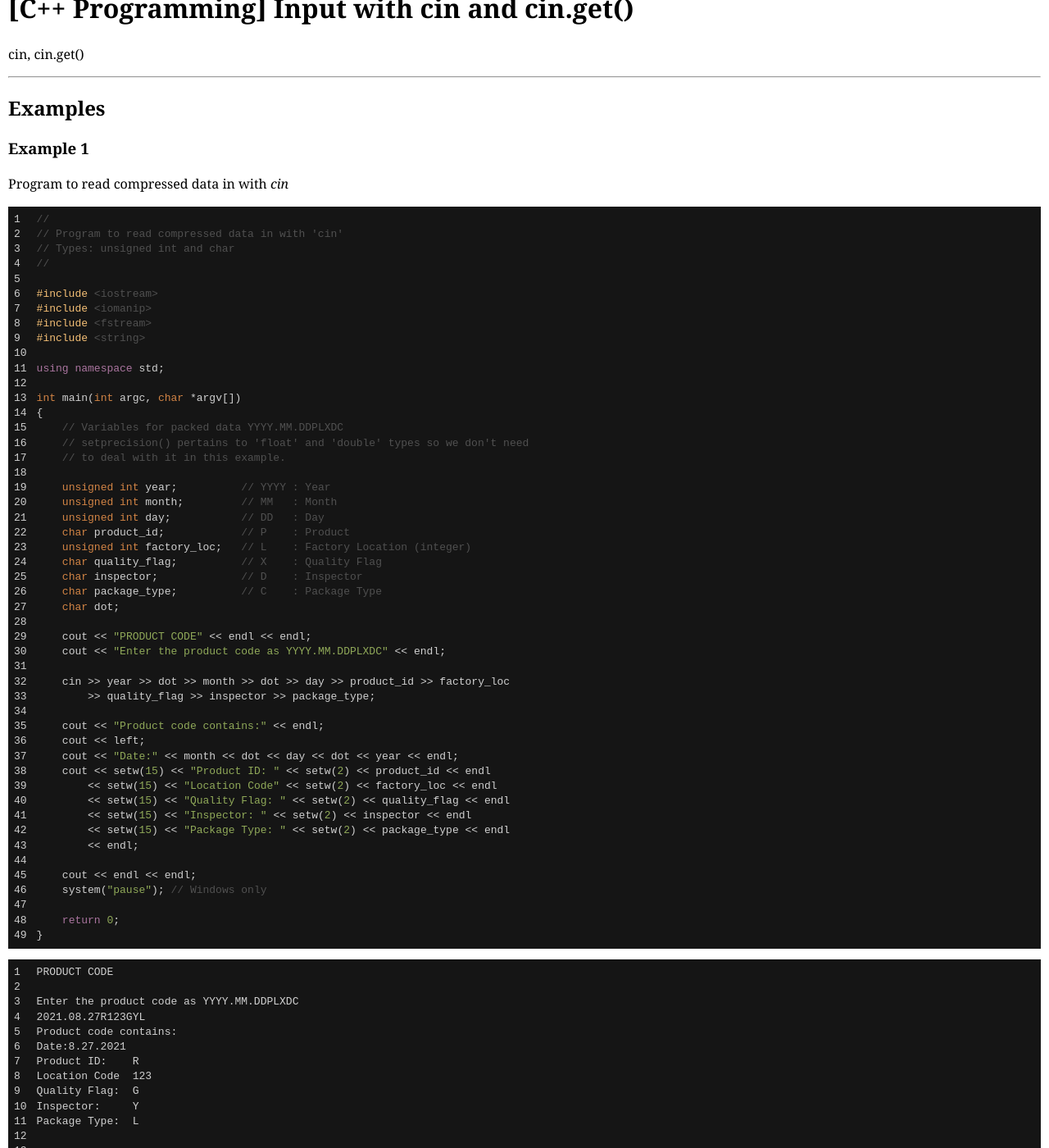
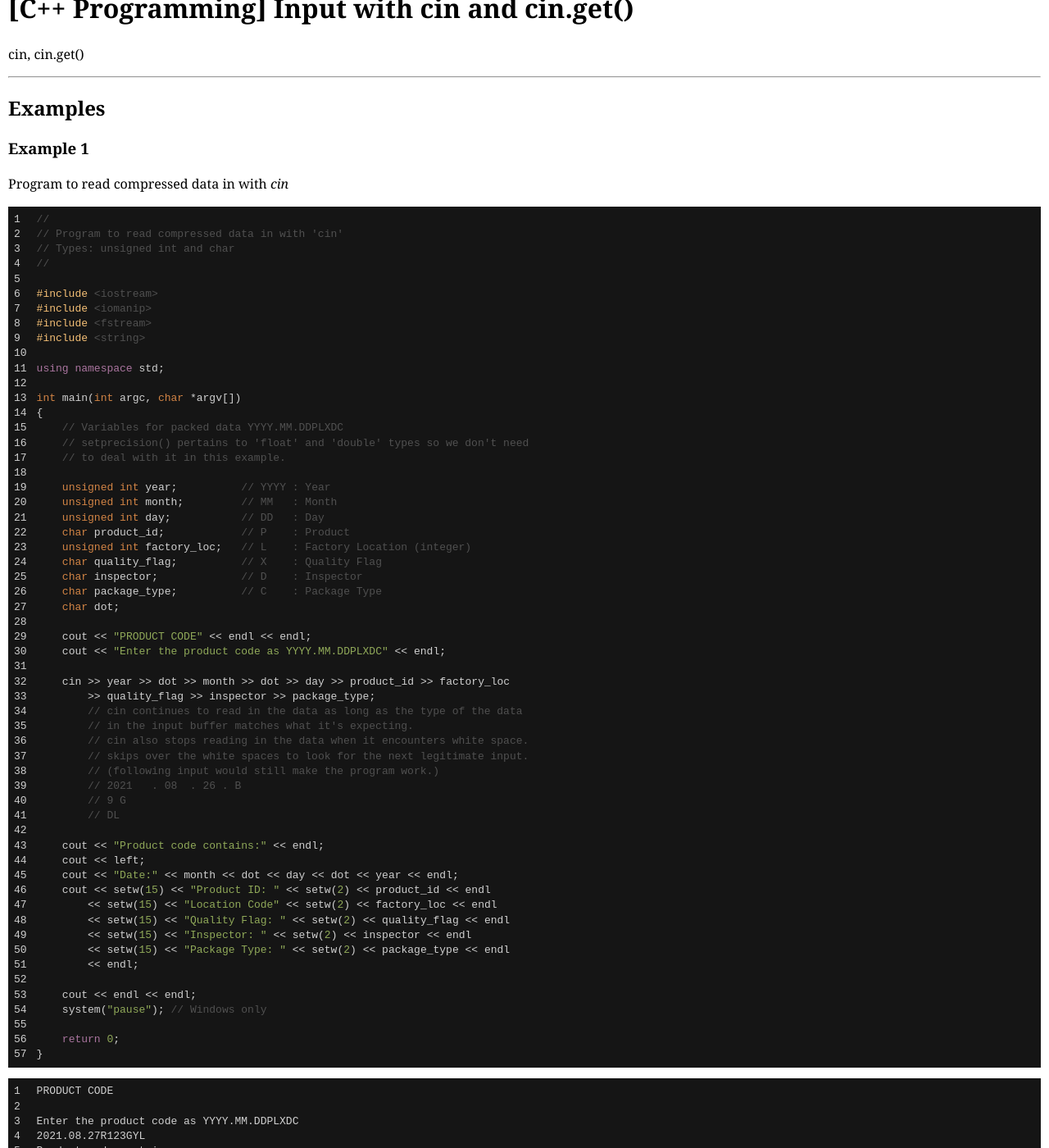
Before and after one commit to kyungjae-lee/kyungjae-lee.github.io, a Jekyll site: the page built from _posts/cpp-programming/2021-08-26-input-with-cin-and-cinget.md, in a window 1280 px wide and 1400 px high, scrolled down 429 px. Shown: the whole window at 82% size. Built offline with Jekyll 4.4.1, drawn with Linux system fonts in a browser that asks for light colours; some of the changed text lies outside the part shown.

Commit message:
Update 'input-with-cin-and-cinget' notes

```diff
--- a/_posts/cpp-programming/2021-08-26-input-with-cin-and-cinget.md
+++ b/_posts/cpp-programming/2021-08-26-input-with-cin-and-cinget.md
@@ -45,6 +45,14 @@ int main(int argc, char *argv[])
 
     cin >> year >> dot >> month >> dot >> day >> product_id >> factory_loc
         >> quality_flag >> inspector >> package_type;
+        // cin continues to read in the data as long as the type of the data
+        // in the input buffer matches what it's expecting.
+        // cin also stops reading in the data when it encounters white space.
+        // skips over the white spaces to look for the next legitimate input.
+        // (following input would still make the program work.)
+        // 2021   . 08  . 26 . B
+        // 9 G
+        // DL
 
     cout << "Product code contains:" << endl;
     cout << left;
@@ -110,6 +118,7 @@ int main(int argc, char *argv[])
     cout << "Please enter a complete sentence." << endl;
     getline(cin, sentence);
     // Read everything up until it encounters the 'end of line' character (\n)
+    // 2nd argument must be of type 'string'. Be careful!
 
     cout << "You entered: " << sentence << endl;
 
```
